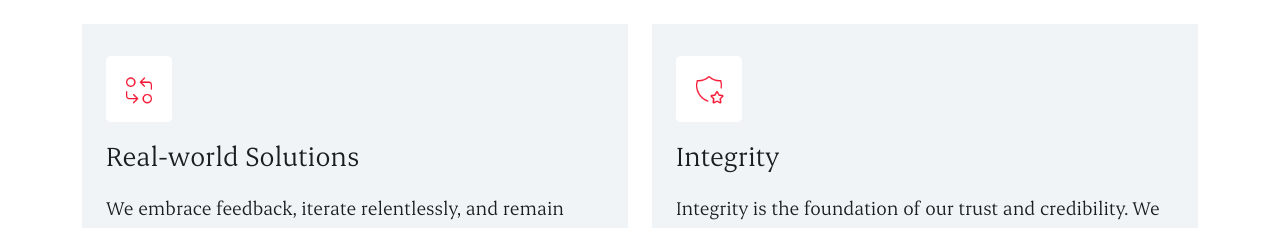
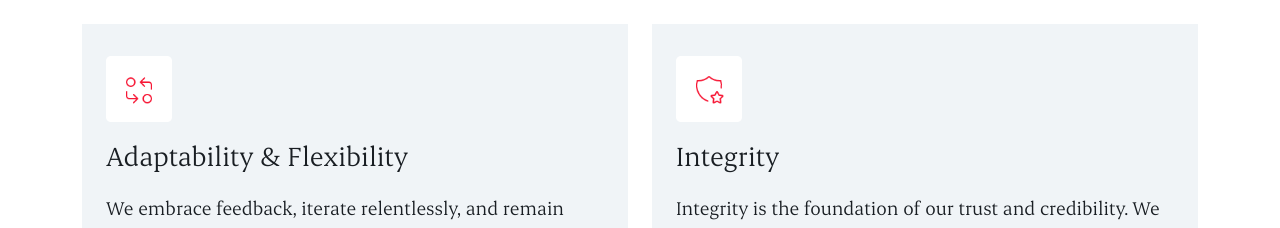
Before and after one commit to shashinjainsd/i11labs-website, a Next.js app: page /our-dna in a window 1280 px wide. Shown: the part 4140-4368 px from the top of the page. Built offline with nearby package versions, Linux system fonts and the light colour scheme.

Commit message:
Fixed spelling mistake

```diff
--- a/components/our-DNA-content/page.js
+++ b/components/our-DNA-content/page.js
@@ -536,7 +536,7 @@ export default function ourDNA() {
                   height={66}
                   style={{ paddingBottom: "16px" }}
                 />
-                <p className={`${styles.para5} mb-0`}>Real-world Solutions</p>
+                <p className={`${styles.para5} mb-0`}>Adaptability & Flexibility</p>
                 <p className={`${styles.para3} pt-3`}>
                   We embrace feedback, iterate relentlessly, and remain agile in
                   our pursuit of excellence, always striving to exceed
```
